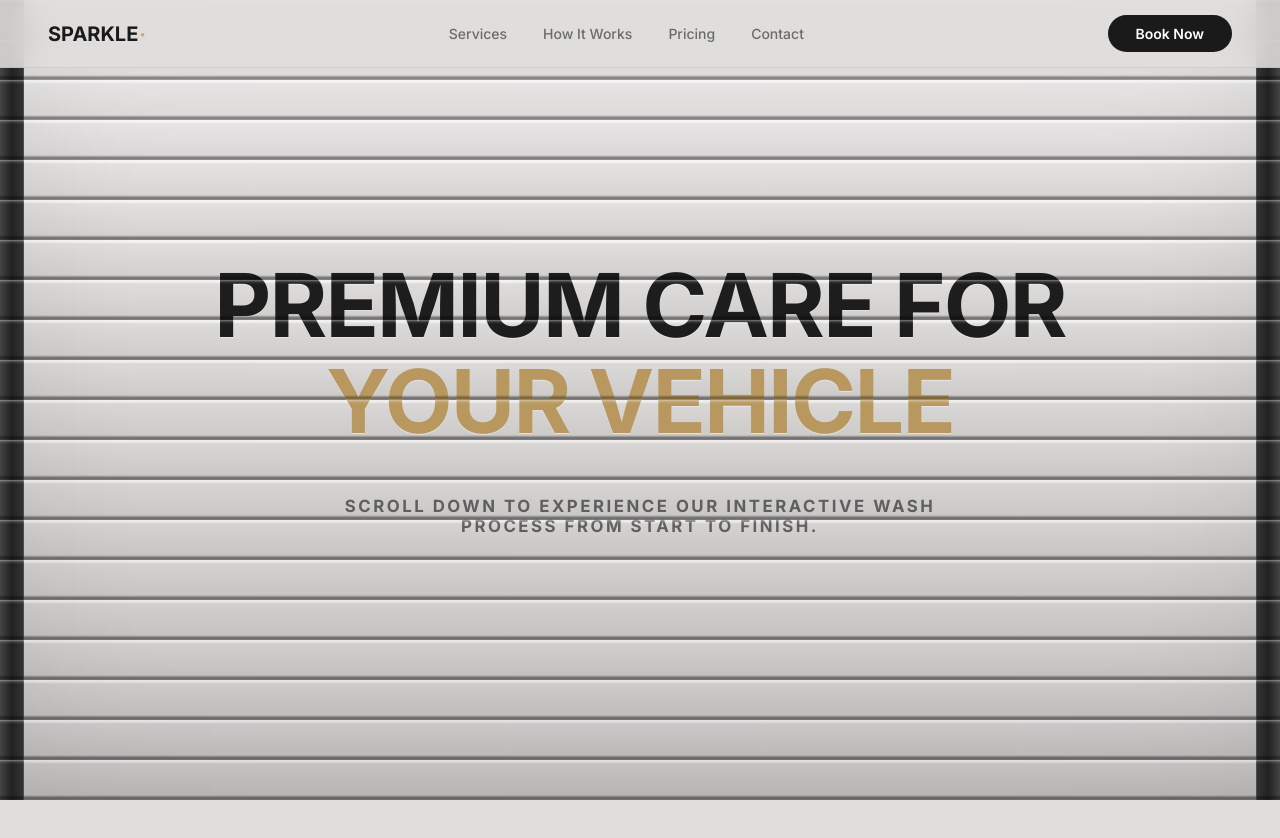
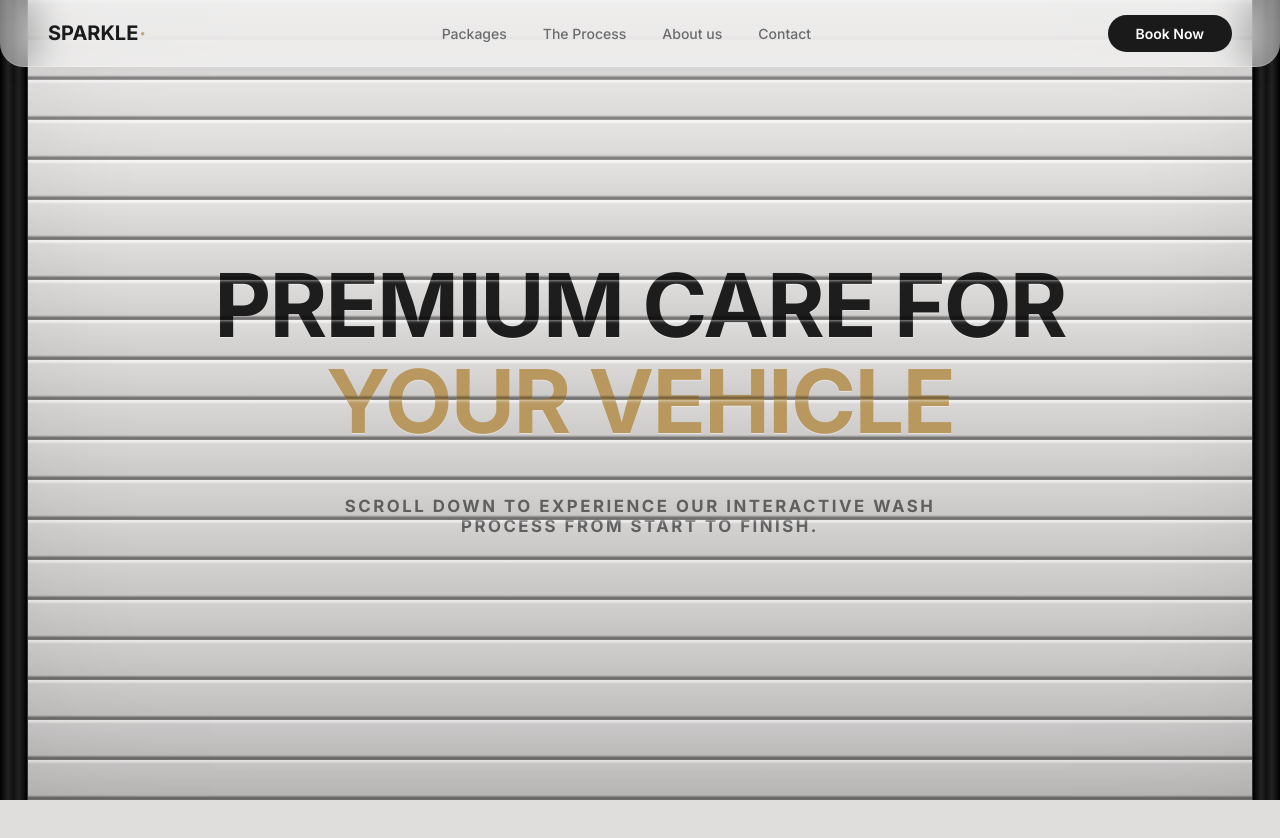
Before and after one commit to draurangzebabbas/carwashanimatedherosectionwebsite, a Next.js app: page / in a window 1280 px wide. Shown: the top 838 px of the page. Built offline with nearby package versions, Linux system fonts and the light colour scheme.

Commit message:
shutter 2 with nav bar

```diff
--- a/app/globals.css
+++ b/app/globals.css
@@ -17,4 +17,5 @@ html, body {
   background-color: #E0DEDD;
   font-family: 'Inter', system-ui, sans-serif;
   color: #1A1A1A;
+  scroll-behavior: smooth;
 }
--- a/app/page.tsx
+++ b/app/page.tsx
@@ -25,12 +25,16 @@ export default function Page() {
 
       {/* A. FIXED NAVBAR */}
       <nav style={{
-        position: 'fixed', top: 0, left: 0, right: 0, zIndex: 1000,
-        height: '68px', display: 'flex', alignItems: 'center',
-        justifyContent: 'space-between', padding: '0 48px',
-        backgroundColor: 'rgba(224,222,221,0.88)',
-        backdropFilter: 'blur(16px)',
-        borderBottom: '1px solid rgba(0,0,0,0.07)'
+        position: 'fixed', top: 0, left: 0, right: 0,
+        zIndex: 1000, height: '67px', width: '100%',
+        display: 'flex', alignItems: 'center', justifyContent: 'space-between',
+        padding: '0 48px',
+        backgroundColor: 'rgba(255, 255, 255, 0.45)',
+        backdropFilter: 'blur(20px) saturate(180%)',
+        WebkitBackdropFilter: 'blur(20px) saturate(180%)',
+        borderRadius: '0 0 24px 24px',
+        borderBottom: '1px solid rgba(255, 255, 255, 0.25)',
+        boxShadow: '0 4px 24px rgba(0, 0, 0, 0.06)'
       }}>
         <div style={{ display: 'flex', alignItems: 'center' }}>
           <span style={{ fontFamily: 'Inter', fontWeight: 700, fontSize: '20px', color: '#1A1A1A' }}>SPARKLE</span>
@@ -38,8 +42,13 @@ export default function Page() {
         </div>
 
         <div className="nav-links" style={{ display: 'flex', gap: '36px' }}>
-          {['Services', 'How It Works', 'Pricing', 'Contact'].map(text => (
-            <HoverLink key={text} text={text} />
+          {[
+            { text: 'Packages', href: '#packages' },
+            { text: 'The Process', href: '#process' },
+            { text: 'About us', href: '#about' },
+            { text: 'Contact', href: '#footer' }
+          ].map(item => (
+            <HoverLink key={item.text} text={item.text} href={item.href} />
           ))}
         </div>
 
@@ -82,9 +91,23 @@ export default function Page() {
           zIndex: 1
         }} />
 
-        {/* RAIL TRACKS */}
-        <div style={{ position: 'absolute', left: 0, top: 0, bottom: 0, width: '24px', background: 'linear-gradient(to right, #444, #222, #333)', zIndex: 10, borderRight: '1px solid rgba(255,255,255,0.05)' }} />
-        <div style={{ position: 'absolute', right: 0, top: 0, bottom: 0, width: '24px', background: 'linear-gradient(to left, #444, #222, #333)', zIndex: 10, borderLeft: '1px solid rgba(255,255,255,0.05)' }} />
+        {/* STRUCTURAL VERTICAL RAILS (With Groove Detail) */}
+        <div style={{
+          position: 'absolute', left: 0, top: 0, bottom: 0, width: '28px',
+          background: `
+            linear-gradient(to right, #000, #222 30%, #111 50%, #222 70%, #000),
+            repeating-linear-gradient(90deg, transparent 0px, transparent 4px, rgba(255,255,255,0.02) 5px)
+          `,
+          zIndex: 15, borderRight: '1px solid #333'
+        }} />
+        <div style={{
+          position: 'absolute', right: 0, top: 0, bottom: 0, width: '28px',
+          background: `
+            linear-gradient(to left, #000, #222 30%, #111 50%, #222 70%, #000),
+            repeating-linear-gradient(90deg, transparent 0px, transparent 4px, rgba(255,255,255,0.02) 5px)
+          `,
+          zIndex: 15, borderLeft: '1px solid #333'
+        }} />
 
         {/* MASTER SHUTTER PROJECTION (Ties text and background together) */}
         <div style={{
@@ -122,7 +145,7 @@ export default function Page() {
             filter: 'drop-shadow(0px 1px 0px rgba(255,255,255,0.4))',
             paddingBottom: '20px'
           }}>
-            Premium Care for <br/>
+            Premium Care for <br />
             <span style={{
               display: 'block',
               marginTop: '12px',
@@ -155,8 +178,8 @@ export default function Page() {
       </div>
 
 
-      {/* C. STATS BAR */}
-      <div style={{ position: 'relative', zIndex: 20, backgroundColor: '#181818', padding: '56px 48px' }}>
+      {/* C. STATS BAR (Used as About target) */}
+      <div id="about" style={{ position: 'relative', zIndex: 20, backgroundColor: '#181818', padding: '56px 48px' }}>
         <div className="stats-grid" style={{ display: 'flex', justifyContent: 'center', alignItems: 'center', maxWidth: '1200px', margin: '0 auto', flexWrap: 'wrap' }}>
           <StatBox number="2,400+" label="Happy Customers" />
           <div className="stats-divider" style={{ width: '1px', height: '44px', background: 'rgba(255,255,255,0.1)' }} />
@@ -168,11 +191,11 @@ export default function Page() {
         </div>
       </div>
 
-      {/* D. SERVICES SECTION */}
-      <div style={{ position: 'relative', zIndex: 20, backgroundColor: '#E0DEDD', padding: '120px 48px' }}>
+      {/* D. SERVICES SECTION (PACKAGES) */}
+      <div id="packages" style={{ position: 'relative', zIndex: 20, backgroundColor: '#E0DEDD', padding: '120px 48px' }}>
         <div style={{ maxWidth: '1200px', margin: '0 auto' }}>
           <div style={{ marginBottom: '14px', fontFamily: 'Inter', fontWeight: 500, fontSize: '11px', color: '#C8A96E', letterSpacing: '0.2em', textTransform: 'uppercase' }}>
-            OUR SERVICES
+            OUR PACKAGES
           </div>
           <div style={{ marginBottom: '16px', fontFamily: 'Inter', fontWeight: 700, fontSize: 'clamp(2rem, 4vw, 3rem)', color: '#1A1A1A' }}>
             Choose Your Package
@@ -183,7 +206,7 @@ export default function Page() {
 
           <div className="services-grid" style={{ display: 'grid', gridTemplateColumns: 'repeat(3, 1fr)', gap: '24px' }}>
             <ServiceCard
-              icon={<svg width="36" height="36" viewBox="0 0 36 36" fill="none"><path d="M18 4C18 4 8 16 8 22a10 10 0 0020 0C28 16 18 4 18 4z" fill="#C8A96E"/></svg>}
+              icon={<svg width="36" height="36" viewBox="0 0 36 36" fill="none"><path d="M18 4C18 4 8 16 8 22a10 10 0 0020 0C28 16 18 4 18 4z" fill="#C8A96E" /></svg>}
               title="Basic Wash"
               price="Rs 500"
               features={['Exterior rinse', 'Soap wash', 'Wheel clean', 'Hand dry']}
@@ -191,7 +214,7 @@ export default function Page() {
               popular={false}
             />
             <ServiceCard
-              icon={<svg width="36" height="36" viewBox="0 0 36 36" fill="none"><path d="M18 4l2.5 9.5H30l-8 5.8 3 9.7-7-5.1-7 5.1 3-9.7-8-5.8h9.5z" fill="#C8A96E"/></svg>}
+              icon={<svg width="36" height="36" viewBox="0 0 36 36" fill="none"><path d="M18 4l2.5 9.5H30l-8 5.8 3 9.7-7-5.1-7 5.1 3-9.7-8-5.8h9.5z" fill="#C8A96E" /></svg>}
               title="Premium Wash"
               price="Rs 1,200"
               features={['Everything in Basic', 'Interior vacuum', 'Dashboard wipe', 'Air freshener', 'Window polish']}
@@ -199,7 +222,7 @@ export default function Page() {
               popular={true}
             />
             <ServiceCard
-              icon={<svg width="36" height="36" viewBox="0 0 36 36" fill="none"><path d="M18 3L6 8v10c0 7.7 5.1 14.9 12 17 6.9-2.1 12-9.3 12-17V8L18 3z" fill="#C8A96E"/></svg>}
+              icon={<svg width="36" height="36" viewBox="0 0 36 36" fill="none"><path d="M18 3L6 8v10c0 7.7 5.1 14.9 12 17 6.9-2.1 12-9.3 12-17V8L18 3z" fill="#C8A96E" /></svg>}
               title="Full Detail"
               price="Rs 2,500"
               features={['Everything in Premium', 'Clay bar treatment', 'Paint polish', 'Wax coating', 'Engine bay clean']}
@@ -210,8 +233,8 @@ export default function Page() {
         </div>
       </div>
 
-      {/* E. HOW IT WORKS */}
-      <div style={{ position: 'relative', zIndex: 20, backgroundColor: '#FFFFFF', padding: '120px 48px' }}>
+      {/* E. HOW IT WORKS (THE PROCESS) */}
+      <div id="process" style={{ position: 'relative', zIndex: 20, backgroundColor: '#FFFFFF', padding: '120px 48px' }}>
         <div style={{ maxWidth: '1200px', margin: '0 auto', textAlign: 'center', marginBottom: '72px' }}>
           <div style={{ marginBottom: '14px', fontFamily: 'Inter', fontWeight: 500, fontSize: '11px', color: '#C8A96E', letterSpacing: '0.2em', textTransform: 'uppercase' }}>
             THE PROCESS
@@ -223,21 +246,21 @@ export default function Page() {
         <div className="process-stack" style={{ display: 'flex', maxWidth: '1200px', margin: '0 auto', justifyContent: 'space-between' }}>
           <ProcessStep
             number="01"
-            icon={<svg width="28" height="28" viewBox="0 0 28 28" fill="none"><rect x="3" y="5" width="22" height="20" rx="3" stroke="#C8A96E" strokeWidth="2"/><path d="M3 11h22" stroke="#C8A96E" strokeWidth="2"/><path d="M9 3v4M19 3v4" stroke="#C8A96E" strokeWidth="2" strokeLinecap="round"/></svg>}
+            icon={<svg width="28" height="28" viewBox="0 0 28 28" fill="none"><rect x="3" y="5" width="22" height="20" rx="3" stroke="#C8A96E" strokeWidth="2" /><path d="M3 11h22" stroke="#C8A96E" strokeWidth="2" /><path d="M9 3v4M19 3v4" stroke="#C8A96E" strokeWidth="2" strokeLinecap="round" /></svg>}
             title="Book Online"
             desc="Choose your service, pick a date and time that works for you"
           />
           <div className="process-connector" style={{ flex: '0 0 80px', borderTop: '2px dashed rgba(0,0,0,0.1)', marginTop: '40px' }} />
           <ProcessStep
             number="02"
-            icon={<svg width="28" height="28" viewBox="0 0 28 28" fill="none"><path d="M14 3a8 8 0 018 8c0 6-8 14-8 14S6 17 6 11a8 8 0 018-8z" stroke="#C8A96E" strokeWidth="2"/><circle cx="14" cy="11" r="3" stroke="#C8A96E" strokeWidth="2"/></svg>}
+            icon={<svg width="28" height="28" viewBox="0 0 28 28" fill="none"><path d="M14 3a8 8 0 018 8c0 6-8 14-8 14S6 17 6 11a8 8 0 018-8z" stroke="#C8A96E" strokeWidth="2" /><circle cx="14" cy="11" r="3" stroke="#C8A96E" strokeWidth="2" /></svg>}
             title="We Come to You"
             desc="Our team arrives at your location fully equipped and ready"
           />
           <div className="process-connector" style={{ flex: '0 0 80px', borderTop: '2px dashed rgba(0,0,0,0.1)', marginTop: '40px' }} />
           <ProcessStep
             number="03"
-            icon={<svg width="28" height="28" viewBox="0 0 28 28" fill="none"><path d="M14 3v22M3 14h22M7 7l14 14M21 7L7 21" stroke="#C8A96E" strokeWidth="2" strokeLinecap="round"/></svg>}
+            icon={<svg width="28" height="28" viewBox="0 0 28 28" fill="none"><path d="M14 3v22M3 14h22M7 7l14 14M21 7L7 21" stroke="#C8A96E" strokeWidth="2" strokeLinecap="round" /></svg>}
             title="Drive Away Shining"
             desc="Sit back, relax, and enjoy your freshly detailed car"
           />
@@ -285,7 +308,7 @@ export default function Page() {
       </div>
 
       {/* H. FOOTER */}
-      <div style={{ position: 'relative', zIndex: 20, backgroundColor: '#181818', paddingTop: '80px', paddingBottom: '40px' }}>
+      <div id="footer" style={{ position: 'relative', zIndex: 20, backgroundColor: '#181818', paddingTop: '80px', paddingBottom: '40px' }}>
         <div className="footer-grid" style={{ display: 'grid', gridTemplateColumns: 'repeat(4, 1fr)', gap: '64px', maxWidth: '1200px', margin: '0 auto', padding: '0 48px' }}>
           <div>
             <div style={{ fontFamily: 'Inter', fontWeight: 700, fontSize: '20px', color: '#FFFFFF' }}>SPARKLE.</div>
@@ -335,11 +358,11 @@ export default function Page() {
 // HELPER COMPONENTS
 // -----------------------------------------------------------------------------
 
-function HoverLink({ text }: { text: string }) {
+function HoverLink({ text, href }: { text: string, href: string }) {
   const [hover, setHover] = useState(false);
   return (
     <a
-      href="#"
+      href={href}
       onMouseEnter={() => setHover(true)}
       onMouseLeave={() => setHover(false)}
       style={{
```
Lines whose indentation alone changed are shown as unchanged.
